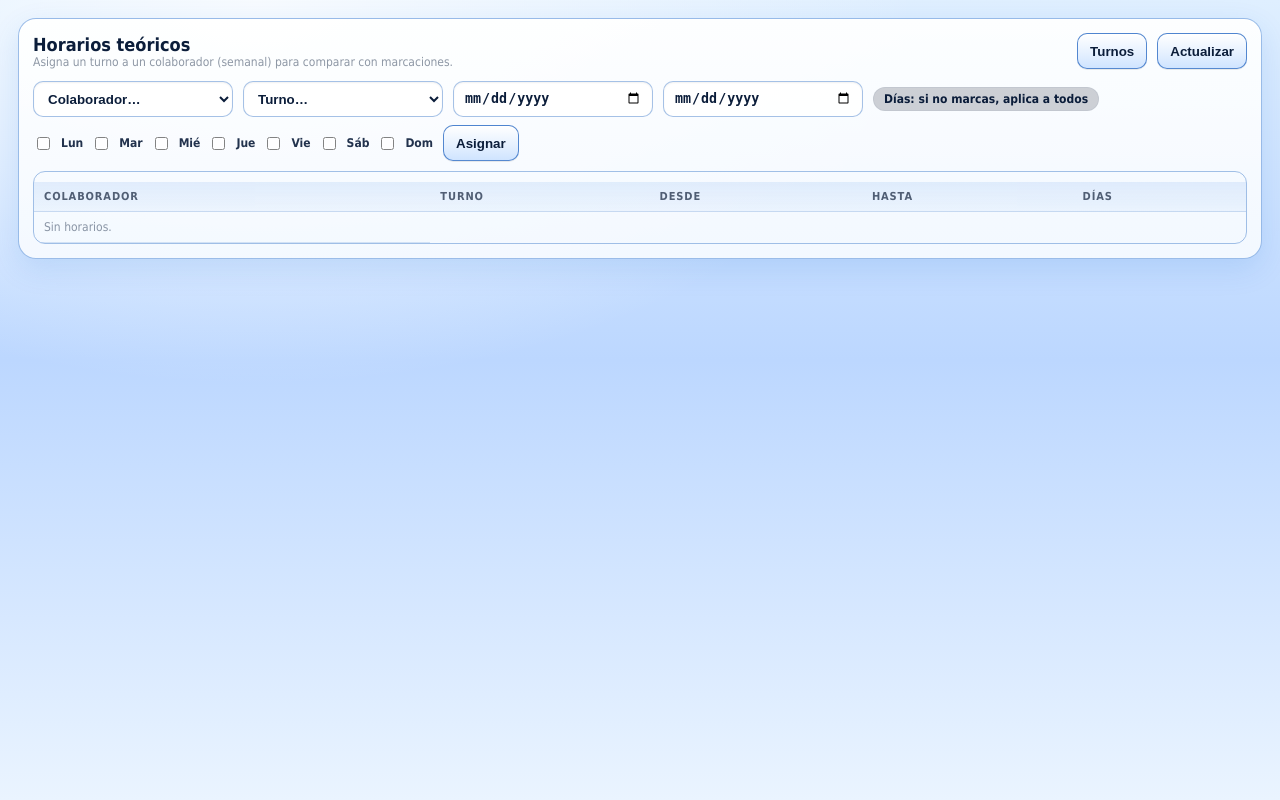
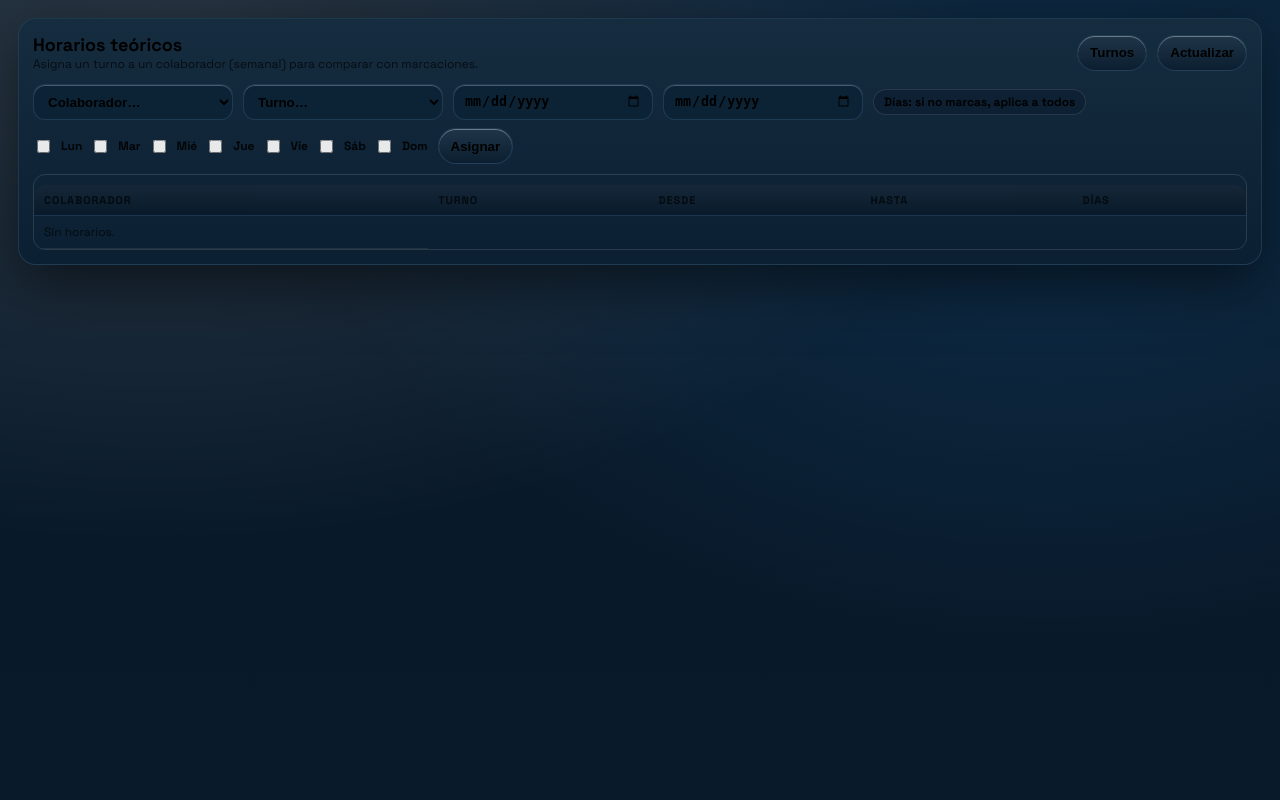
Before and after one commit to GDCRM2025/crm-fastapi, a PHP site: page /views/rrhh_horarios.html in a window 1280 px wide. Run offline with PHP 8.4, Linux system fonts and the light colour scheme.

Commit message:
UI: Windows XP Royale day + Royale Noir night

```diff
--- a/web/js/iframe-theme.js
+++ b/web/js/iframe-theme.js
@@ -5,12 +5,6 @@
    - { type:"theme", mode:"light"|"dark" }
 */
 function _apply(theme){
-  // RRHH "Luna Azul" debe mantenerse fijo (fuera del toggle día/noche).
-  if (document.documentElement.classList.contains("rrhh-luna")){
-    document.documentElement.classList.add("light");
-    document.documentElement.setAttribute("data-theme", "day");
-    return;
-  }
   const isDay = (theme === "day" || theme === "light");
   document.documentElement.classList.toggle("light", isDay);
   document.documentElement.setAttribute("data-theme", isDay ? "day" : "night");
--- a/web/styles.css
+++ b/web/styles.css
@@ -3,6 +3,7 @@
    Palette (tu definición)
 ========================= */
 @import url('https://fonts.googleapis.com/css2?family=Space+Grotesk:wght@400;600;700&family=Fraunces:wght@500;700&family=JetBrains+Mono:wght@400;600&family=Manrope:wght@400;600;700&family=Sora:wght@400;600;700&family=Plus+Jakarta+Sans:wght@400;600;700&family=Rubik:wght@400;600;700&family=DM+Sans:wght@400;600;700&family=Playfair+Display:wght@500;700&family=Poppins:wght@400;600;700&family=Nunito:wght@400;600;700&family=Montserrat:wght@400;600;700&family=Urbanist:wght@400;600;700&family=Source+Sans+3:wght@400;600;700&display=swap');
+@import url('/web/xp_royale.css');
 
 :root{
   --app-bg: #07131F;
--- a/web/views/rrhh.html
+++ b/web/views/rrhh.html
@@ -5,7 +5,6 @@
   <meta name="viewport" content="width=device-width,initial-scale=1,viewport-fit=cover" />
   <title>RRHH</title>
   <link rel="stylesheet" href="/web/styles.css" />
-  <link rel="stylesheet" href="/web/rrhh_luna.css" />
   <script src="/web/js/iframe-theme.js"></script>
   <style>
     body{margin:0;padding:14px;background:transparent;color:var(--text);}
@@ -83,10 +82,6 @@
   </div>
 
   <script>
-    // RRHH fuera del tema día/noche: siempre Luna Azul.
-    document.documentElement.classList.add("light");
-    document.documentElement.classList.add("rrhh-luna");
-
     const qs = (s, el=document) => el.querySelector(s);
     const API_BASE = (() => {
       try{
--- a/web/views/rrhh_horarios.html
+++ b/web/views/rrhh_horarios.html
@@ -5,7 +5,7 @@
   <meta name="viewport" content="width=device-width,initial-scale=1" />
   <title>RRHH · Horarios</title>
   <link rel="stylesheet" href="/web/styles.css" />
-  <link rel="stylesheet" href="/web/rrhh_luna.css" />
+  <script src="/web/js/iframe-theme.js"></script>
   <style>
     body{ margin:0; padding:18px; color:inherit; }
     .card{ border-radius:18px; padding:14px; border:1px solid rgba(255,255,255,.12); background:rgba(7,12,16,.45); }
@@ -69,8 +69,6 @@
   </section>
 
   <script>
-    document.documentElement.classList.add("light");
-    document.documentElement.classList.add("rrhh-luna");
     const qs = (s, el=document) => el.querySelector(s);
     const API_BASE = (() => {
       try{
--- a/web/views/rrhh_marcaciones.html
+++ b/web/views/rrhh_marcaciones.html
@@ -5,7 +5,6 @@
   <meta name="viewport" content="width=device-width,initial-scale=1" />
   <title>RRHH · Marcaciones</title>
   <link rel="stylesheet" href="/web/styles.css" />
-  <link rel="stylesheet" href="/web/rrhh_luna.css" />
   <script src="/web/js/iframe-theme.js"></script>
   <style>
     body{margin:0;padding:14px;background:transparent;color:var(--text);}
@@ -101,8 +100,6 @@
   </div>
 
   <script>
-    document.documentElement.classList.add("light");
-    document.documentElement.classList.add("rrhh-luna");
     const qs = (s, el=document) => el.querySelector(s);
     const API_BASE = (() => {
       try{
--- a/web/views/rrhh_portal.html
+++ b/web/views/rrhh_portal.html
@@ -5,7 +5,6 @@
   <meta name="viewport" content="width=device-width,initial-scale=1,viewport-fit=cover" />
   <title>RRHH · Mi portal</title>
   <link rel="stylesheet" href="/web/styles.css" />
-  <link rel="stylesheet" href="/web/rrhh_luna.css" />
   <script src="/web/js/iframe-theme.js"></script>
   <style>
     body{margin:0;padding:14px;background:transparent;color:var(--text);}
@@ -167,8 +166,6 @@
   </div>
 
   <script>
-    document.documentElement.classList.add("light");
-    document.documentElement.classList.add("rrhh-luna");
     const qs = (s, el=document) => el.querySelector(s);
     const API_BASE = (() => {
       try{
--- a/web/views/rrhh_sgjo.html
+++ b/web/views/rrhh_sgjo.html
@@ -5,7 +5,6 @@
   <meta name="viewport" content="width=device-width,initial-scale=1,viewport-fit=cover" />
   <title>RRHH · SGJO</title>
   <link rel="stylesheet" href="../styles.css" />
-  <link rel="stylesheet" href="/web/rrhh_luna.css" />
   <script src="../js/iframe-theme.js"></script>
   <style>
     body{margin:0;padding:14px;background:transparent;color:var(--text);}
@@ -53,8 +52,6 @@
     </div>
   </div>
   <script>
-    document.documentElement.classList.add("light");
-    document.documentElement.classList.add("rrhh-luna");
     function openInPanel(url){
       try{
         window.parent?.postMessage({ type:"openItem", id:"rrhh_sgjo", url }, "*");
--- a/web/views/rrhh_sgjo_marcacion.html
+++ b/web/views/rrhh_sgjo_marcacion.html
@@ -5,7 +5,6 @@
   <meta name="viewport" content="width=device-width,initial-scale=1,viewport-fit=cover" />
   <title>RRHH · SGJO · Marcación</title>
   <link rel="stylesheet" href="../styles.css" />
-  <link rel="stylesheet" href="/web/rrhh_luna.css" />
   <script src="../js/iframe-theme.js"></script>
   <style>
     body{margin:0;padding:14px;background:transparent;color:var(--text);}
@@ -71,8 +70,6 @@
   </div>
 
   <script>
-    document.documentElement.classList.add("light");
-    document.documentElement.classList.add("rrhh-luna");
     const API_BASE = (()=> {
       try{
         const h = String(location.hostname||"").toLowerCase();
--- a/web/views/rrhh_solicitudes.html
+++ b/web/views/rrhh_solicitudes.html
@@ -5,7 +5,7 @@
   <meta name="viewport" content="width=device-width,initial-scale=1" />
   <title>RRHH · Solicitudes</title>
   <link rel="stylesheet" href="/web/styles.css" />
-  <link rel="stylesheet" href="/web/rrhh_luna.css" />
+  <script src="/web/js/iframe-theme.js"></script>
   <style>
     body{ margin:0; padding:18px; color:inherit; }
     .card{ border-radius:18px; padding:14px; border:1px solid rgba(255,255,255,.12); background:rgba(7,12,16,.45); }
@@ -80,8 +80,6 @@
   </section>
 
   <script>
-    document.documentElement.classList.add("light");
-    document.documentElement.classList.add("rrhh-luna");
     const qs = (s, el=document) => el.querySelector(s);
     const API_BASE = (() => {
       try{
--- a/web/views/rrhh_turnos.html
+++ b/web/views/rrhh_turnos.html
@@ -5,7 +5,7 @@
   <meta name="viewport" content="width=device-width,initial-scale=1" />
   <title>RRHH · Turnos</title>
   <link rel="stylesheet" href="/web/styles.css" />
-  <link rel="stylesheet" href="/web/rrhh_luna.css" />
+  <script src="/web/js/iframe-theme.js"></script>
   <style>
     body{ margin:0; padding:18px; color:inherit; }
     .card{ border-radius:18px; padding:14px; border:1px solid rgba(255,255,255,.12); background:rgba(7,12,16,.45); }
@@ -64,8 +64,6 @@
   </section>
 
   <script>
-    document.documentElement.classList.add("light");
-    document.documentElement.classList.add("rrhh-luna");
     const qs = (s, el=document) => el.querySelector(s);
     const API_BASE = (() => {
       try{
--- /dev/null
+++ b/web/xp_royale.css
@@ -0,0 +1,128 @@
+/* Windows XP Royale (día) + Royale Noir (noche)
+   Objetivo: transformar TODO el CRM vía variables + overrides livianos.
+
+   Toggle:
+   - Noche (default): html:not(.light)
+   - Día: html.light
+*/
+
+:root{
+  /* Fuente tipo XP */
+  --font: "Tahoma","Verdana","Segoe UI",system-ui,-apple-system,Arial,sans-serif;
+
+  /* Radio más “cuadrado” */
+  --radius: 10px;
+  --radius-sm: 8px;
+
+  /* Sombra estilo panel */
+  --shadow: 0 10px 24px rgba(0,0,0,.35);
+}
+
+/* =========================
+   NOIR (NOCHE) — Royale Noir
+========================= */
+html:not(.light){
+  --app-bg: #091a2b;
+  --surface: #0c2337;
+  --surface-2: #0a1c2e;
+  --border: #24435c;
+
+  --text: #eaf2ff;
+  --muted: #b7c6d8;
+
+  --accent: #31c58b;
+  --hover-surface: #12314c;
+  --hover-border: #2f5b78;
+}
+
+/* =========================
+   DÍA — Royale (azul/plateado)
+========================= */
+html.light{
+  --app-bg: #c7d9ee;
+  --surface: #f3f7fd;
+  --surface-2: #e9f1fb;
+  --border: #7aa0c6;
+
+  --text: #0b1b2b;
+  --muted: #2b3f56;
+
+  --accent: #1d7fe6;
+  --hover-surface: #e1ebf8;
+  --hover-border: #5b87b2;
+}
+
+/* =========================
+   Overrides globales
+========================= */
+html, body{
+  font-family: var(--font) !important;
+}
+
+/* Fondos tipo XP */
+body{
+  background:
+    radial-gradient(1400px 800px at 12% 8%, rgba(255,255,255,.14), transparent 60%),
+    radial-gradient(1200px 800px at 82% 18%, rgba(45,164,255,.16), transparent 62%),
+    linear-gradient(180deg, color-mix(in srgb, var(--app-bg) 92%, #000 8%), var(--app-bg)) !important;
+}
+
+/* Botones */
+button, .btn, .chip, .pill{
+  border-radius: 999px !important;
+}
+button, .btn{
+  border: 1px solid color-mix(in srgb, var(--border) 80%, transparent) !important;
+  background:
+    linear-gradient(180deg,
+      color-mix(in srgb, var(--surface) 92%, #fff 8%),
+      color-mix(in srgb, var(--surface) 88%, #000 12%)
+    ) !important;
+  box-shadow: 0 1px 0 rgba(255,255,255,.35) inset;
+}
+html.light button, html.light .btn{
+  box-shadow: 0 1px 0 rgba(255,255,255,.85) inset;
+}
+button:hover, .btn:hover{
+  filter: brightness(1.05);
+}
+
+/* Inputs */
+input, select, textarea, .inp{
+  border-radius: 12px !important;
+  border: 1px solid color-mix(in srgb, var(--border) 80%, transparent) !important;
+  background: color-mix(in srgb, var(--surface) 92%, transparent) !important;
+  box-shadow: 0 1px 0 rgba(255,255,255,.25) inset;
+}
+html.light input, html.light select, html.light textarea, html.light .inp{
+  box-shadow: 0 1px 0 rgba(255,255,255,.9) inset;
+}
+
+/* Tarjetas/paneles */
+.card, .panel, .box, .modal-card, .wrap, .tile{
+  border-radius: var(--radius) !important;
+  border: 1px solid color-mix(in srgb, var(--border) 70%, transparent) !important;
+  background:
+    linear-gradient(180deg,
+      color-mix(in srgb, var(--surface) 96%, #fff 4%),
+      color-mix(in srgb, var(--surface) 90%, #000 10%)
+    ) !important;
+  box-shadow: var(--shadow);
+}
+html.light .card, html.light .panel, html.light .box, html.light .modal-card, html.light .wrap, html.light .tile{
+  box-shadow: 0 12px 22px rgba(11,27,43,.16);
+}
+
+/* Tablas */
+table{
+  border-radius: 12px;
+  overflow: hidden;
+}
+th{
+  background:
+    linear-gradient(180deg,
+      color-mix(in srgb, var(--surface-2) 94%, #fff 6%),
+      color-mix(in srgb, var(--surface-2) 86%, #000 14%)
+    ) !important;
+  border-bottom: 1px solid color-mix(in srgb, var(--border) 60%, transparent) !important;
+}
```
Also changed, not shown: web/views/rrhh_colaboradores.html (+1 -6 lines), web/views/rrhh_ficha.html (+1 -6 lines), web/views/rrhh_nomina.html (+1 -14 lines).
